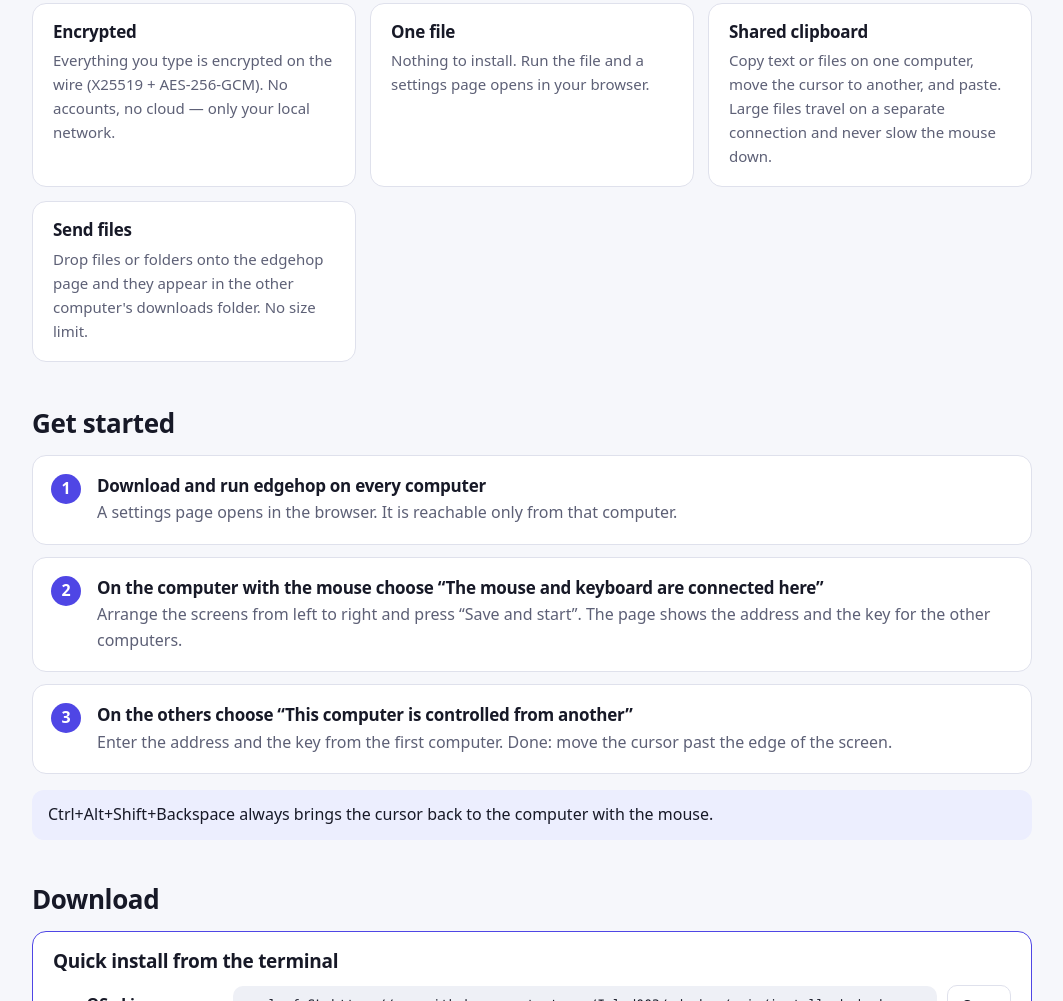
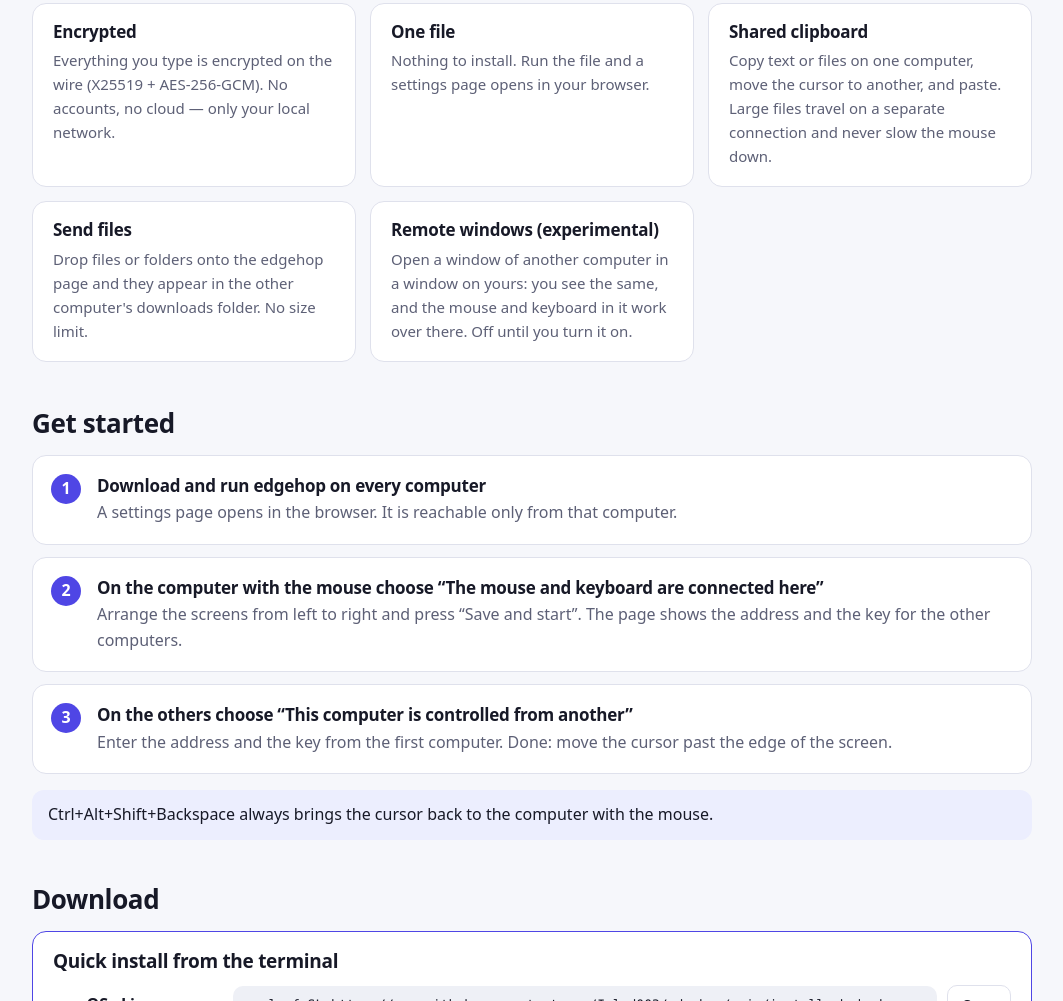
Before and after one commit to Ivlad003/edgehop, a plain HTML site: page site/index.html in a window 1280 px wide. Shown: the part 734-1735 px from the top of the page, without its empty margins (108-1171 px from the left). Drawn offline with Linux system fonts and the light colour scheme.

Commit message:
Document remote windows
Co-Authored-By: Claude Fable 5.2 <noreply@anthropic.com>

```diff
--- a/site/index.html
+++ b/site/index.html
@@ -84,6 +84,10 @@
     <div class="feature">
       <h3 data-uk="Надсилання файлів">Send files</h3>
       <p data-uk="Перетягніть файли або теки на сторінку edgehop — вони з'являться в теці завантажень іншого комп'ютера. Без обмеження розміру.">Drop files or folders onto the edgehop page and they appear in the other computer's downloads folder. No size limit.</p>
+    </div>
+    <div class="feature">
+      <h3 data-uk="Віддалені вікна (експериментально)">Remote windows (experimental)</h3>
+      <p data-uk="Відкрийте вікно іншого комп'ютера у вікні на своєму: видно те саме, а миша й клавіатура в ньому працюють там. Вимкнено, доки не ввімкнете.">Open a window of another computer in a window on yours: you see the same, and the mouse and keyboard in it work over there. Off until you turn it on.</p>
     </div>
   </section>
 
```
Also changed, not shown: 1 other file.
